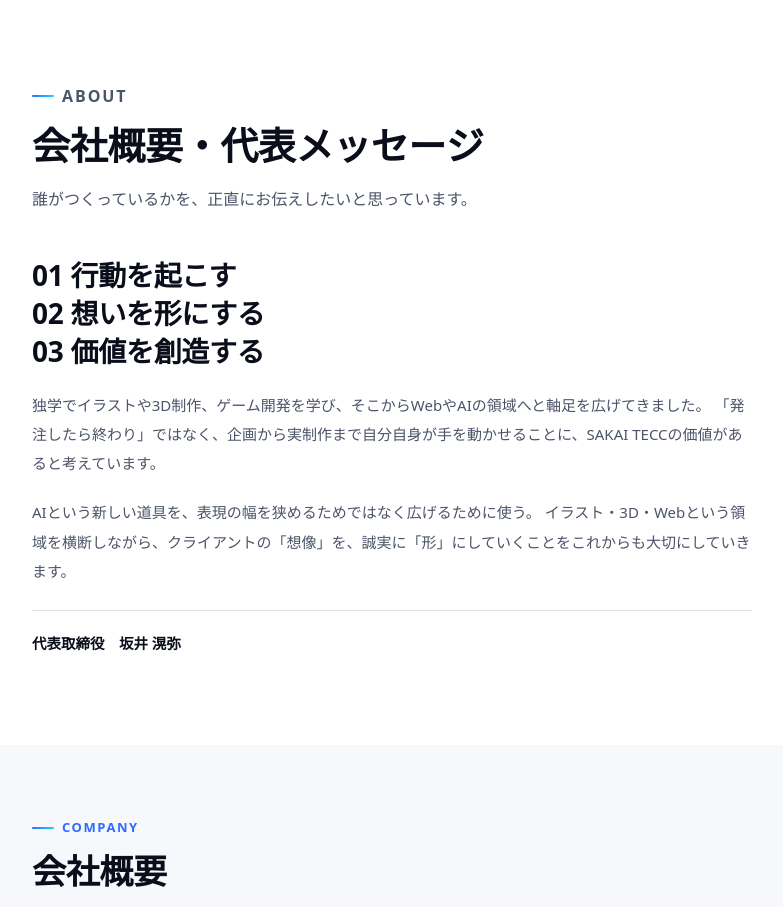
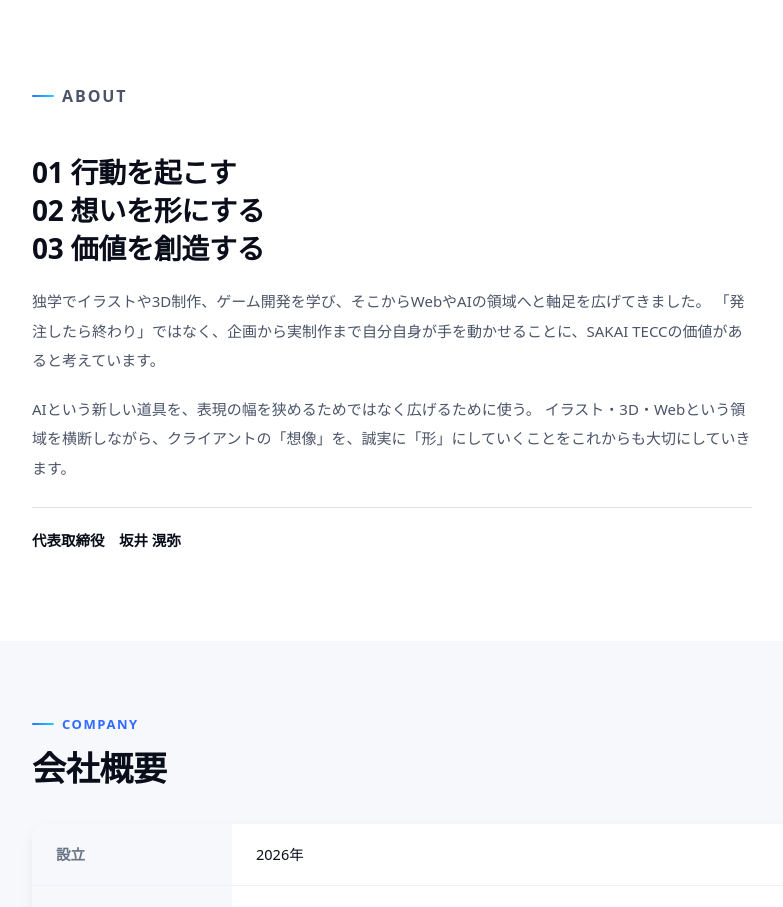
Before and after one commit to xwasabimotix/xwasabimotix.github.io, a React (Vite) app in the folder client/: page / in a window 1280 px wide. Shown: the part 820-1727 px from the top of the page, without its empty margins (52-835 px from the left). Built offline with nearby package versions, Linux system fonts and the light colour scheme.

Commit message:
Remove ABOUT section heading and description text

```diff
--- a/client/src/pages/Top.jsx
+++ b/client/src/pages/Top.jsx
@@ -74,10 +74,6 @@ export default function Top() {
         <div className="container">
           <div className="section-head">
             <p className="eyebrow">ABOUT</p>
-            <h2>
-              <FlyInText as="span" text="会社概要・代表メッセージ" />
-            </h2>
-            <p>誰がつくっているかを、正直にお伝えしたいと思っています。</p>
           </div>
           <div className="message-grid">
             <div>
```
